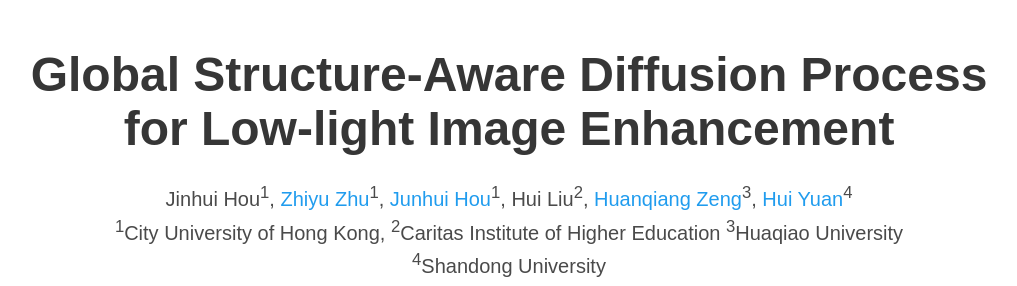
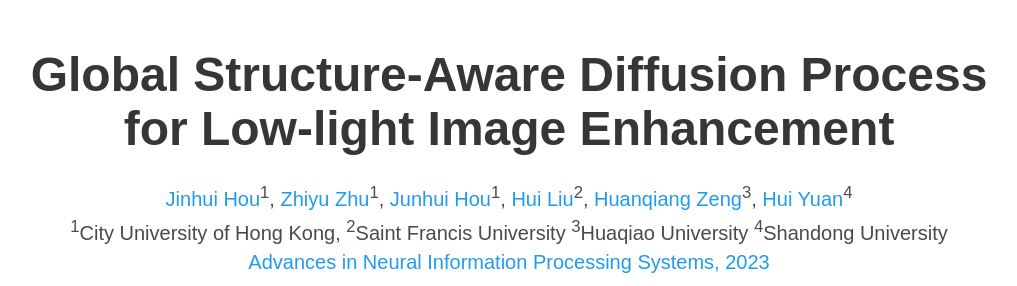
Before and after one commit to jinnh/jinnh.github.io, a plain HTML site: page GlobalDiff/index.html in a window 1280 px wide. Shown: the top 286 px of the page, without its empty margins (131-1148 px from the left). Drawn offline with nearby package versions, Linux system fonts and the light colour scheme; some icons are missing; a web font is replaced by a local one.

Commit message:
Update index.html

```diff
--- a/GlobalDiff/index.html
+++ b/GlobalDiff/index.html
@@ -91,14 +91,14 @@
           <h1 class="title is-1 publication-title">Global Structure-Aware Diffusion Process for Low-light Image Enhancement</h1>
           <div class="is-size-5 publication-authors">
             <span class="author-block">
-              Jinhui Hou<sup>1</sup>,</span>
+              <a href="https://dblp.org/pid/213/4553.html">Jinhui Hou</a><sup>1</sup>,</span>
             <span class="author-block">
               <a href="https://scholar.google.com/citations?user=d1L0KkoAAAAJ&hl=en">Zhiyu Zhu</a><sup>1</sup>,</span>
             <span class="author-block">
               <a href="https://sites.google.com/site/junhuihoushomepage/biography">Junhui Hou</a><sup>1</sup>,
             </span>
             <span class="author-block">
-              Hui Liu<sup>2</sup>,
+              <a href="https://cis.sfu.edu.hk/people.html">Hui Liu</a><sup>2</sup>,
             </span>
             <span class="author-block">
               <a href="https://scholar.google.com/citations?user=-QvoSUkAAAAJ&hl=en&oi=ao">Huanqiang Zeng</a><sup>3</sup>,
@@ -110,7 +110,7 @@
 
           <div class="is-size-5 publication-authors">
             <span class="author-block"><sup>1</sup>City University of Hong Kong,</span>
-            <span class="author-block"><sup>2</sup>Caritas Institute of Higher Education</span>
+            <span class="author-block"><sup>2</sup>Saint Francis University</span>
             <span class="author-block"><sup>3</sup>Huaqiao University</span>
             <span class="author-block"><sup>4</sup>Shandong University</span>
           </div>
```
